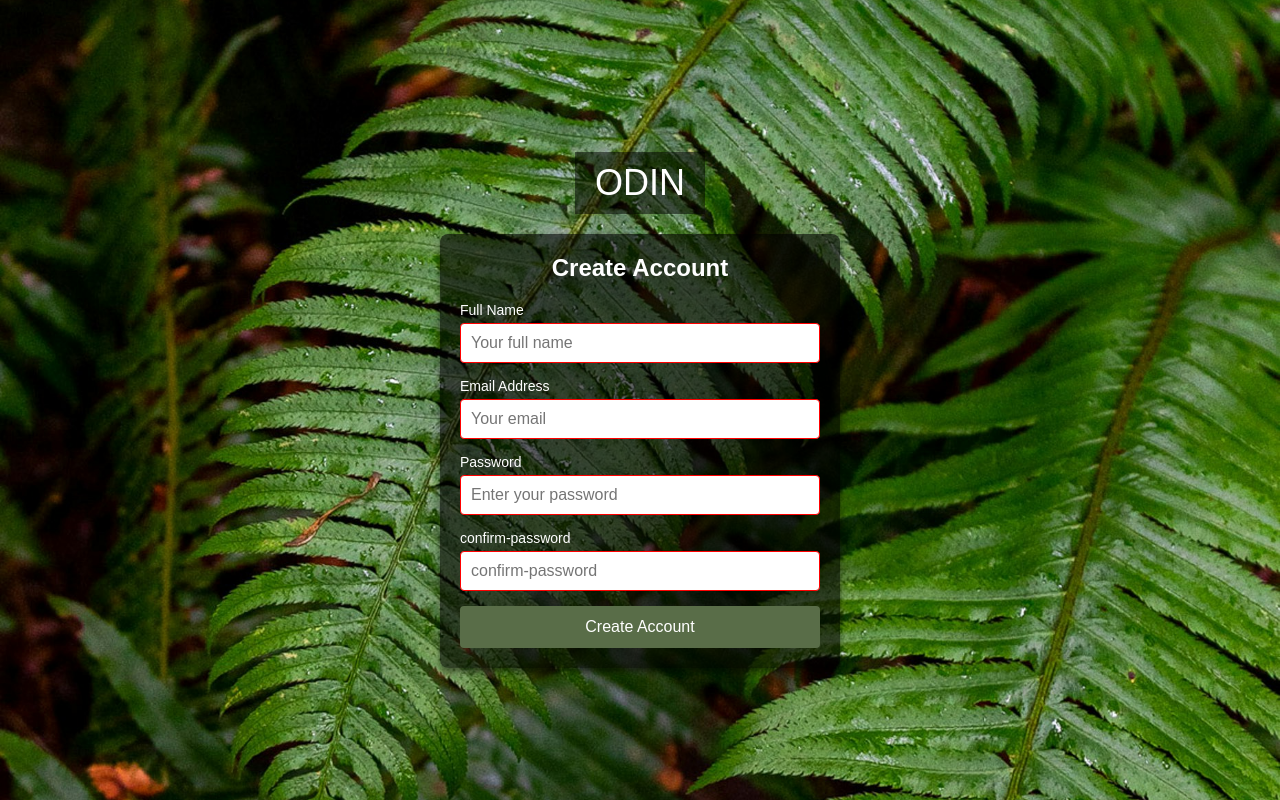
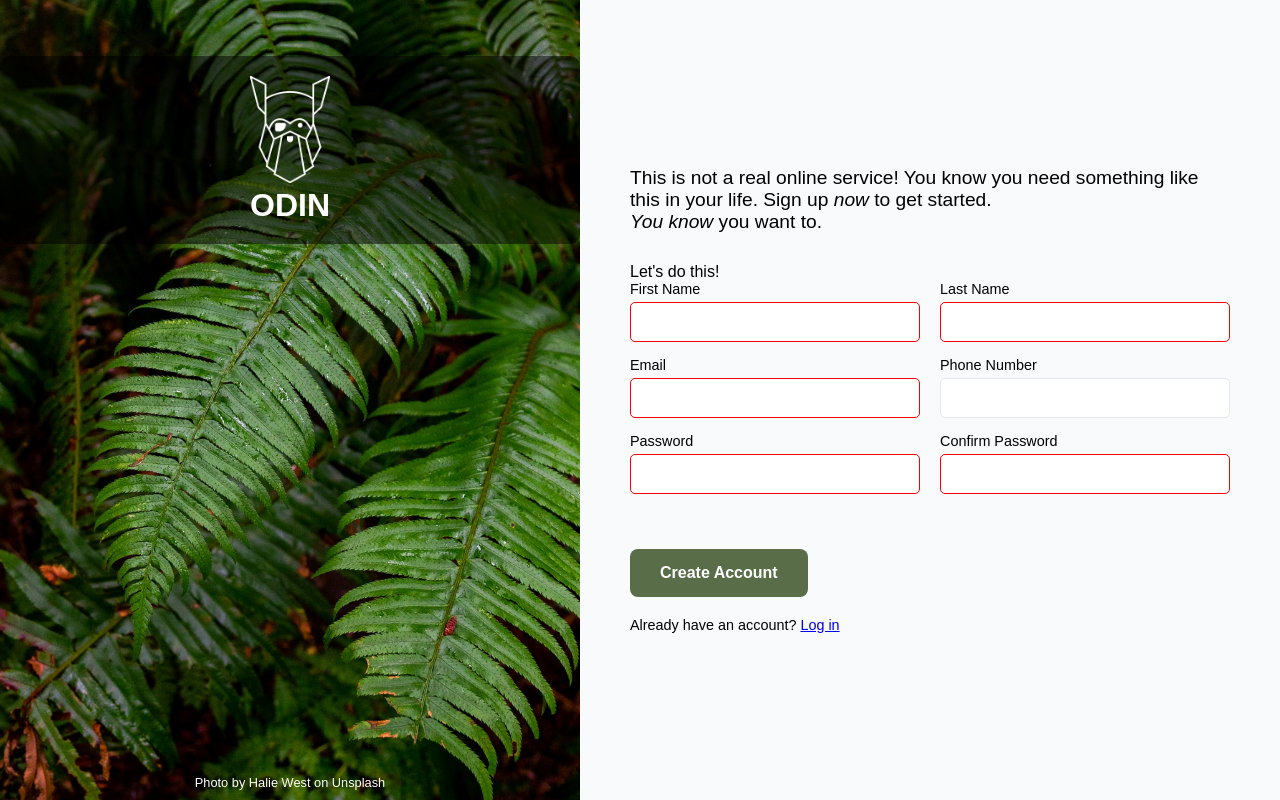
Before and after one commit to abhijai-k/Signup-form, a plain HTML site: page index.html in a window 1280 px wide. Drawn offline with Linux system fonts and the light colour scheme; a web font is replaced by a local one.

Commit message:
alignment update

```diff
--- a/index.html
+++ b/index.html
@@ -3,36 +3,62 @@
 <head>
   <meta charset="UTF-8">
   <meta name="viewport" content="width=device-width, initial-scale=1.0">
-    <title>Signup Form</title>
-    <link href="https://fonts.googleapis.com/css2?family=Norse+Bold&display=swap" rel="stylesheet">
+  <title>Sign Up | Odin Project</title>
+  <link href="https://fonts.googleapis.com/css2?family=Norse&display=swap" rel="stylesheet">
   <link rel="stylesheet" href="style.css">
 </head>
 <body>
   <div class="container">
-        <header>
-            <div class="logo">ODIN</div>
-        </header>
-        <main>
-            <div class="form-container">
-                <form class="signup-form">
-                    <h1>Create Account</h1>
-
-                    <label for="name">Full Name</label>
-                    <input type="text" id="name" placeholder="Your full name" required>
-
-                    <label for="email">Email Address</label>
-                    <input type="email" id="email" placeholder="Your email" required>
-
+    <div class="sidebar">
+      <div class="logo-container">
+        <img src="logo.png" alt="Odin Logo" class="logo">
+        <h1>ODIN</h1>
+      </div>
+      <p class="credit">Photo by Halie West on Unsplash</p>
+    </div>
+    <div class="form-section">
+      <div class="form-header">
+        <p>This is not a real online service! You know you need something like this in your life. Sign up <em>now</em> to get started.</p>
+        <p><em>You know</em> you want to.</p>
+      </div>
+      <form action="#" method="post">
+        <fieldset>
+          <legend>Let's do this!</legend>
+          <div class="input-row">
+            <div class="input-group">
+              <label for="first-name">First Name</label>
+              <input type="text" id="first-name" name="first-name" required>
+            </div>
+            <div class="input-group">
+              <label for="last-name">Last Name</label>
+              <input type="text" id="last-name" name="last-name" required>
+            </div>
+          </div>
+          <div class="input-row">
+            <div class="input-group">
+              <label for="email">Email</label>
+              <input type="email" id="email" name="email" required>
+            </div>
+            <div class="input-group">
+              <label for="phone">Phone Number</label>
+              <input type="tel" id="phone" name="phone">
+            </div>
+          </div>
+          <div class="input-row">
+            <div class="input-group">
               <label for="password">Password</label>
-                    <input type="password" id="password" placeholder="Enter your password" required>
-
-                    <label for="confirm-password"> confirm-password</label>
-                    <input type="password" id="confirm-password" placeholder="confirm-password" required>
-
-                    <button type="submit">Create Account</button>
+              <input type="password" id="password" name="password" required>
+            </div>
+            <div class="input-group">
+              <label for="confirm-password">Confirm Password</label>
+              <input type="password" id="confirm-password" name="confirm-password" required>
+            </div>
+          </div>
+        </fieldset>
+        <button type="submit" class="submit-btn">Create Account</button>
       </form>
+      <p class="login-link">Already have an account? <a href="#">Log in</a></p>
     </div>
-        </main>
   </div>
 </body>
 </html>
--- a/style.css
+++ b/style.css
@@ -1,91 +1,123 @@
-*{
+/* styles.css */
+
+* {
+    box-sizing: border-box;
     margin: 0;
     padding: 0;
-    box-sizing: border-box;
   }
 
-body {
-    font-family: 'Arial', sans-serif;
-    background-image: url('image.jpg');
-    background-size: cover;
-    background-position: center;
+  body, html {
+    height: 100%;
+    font-family: 'Norse', sans-serif;
+  }
+
+  .container {
+    display: flex;
     height: 100vh;
+  }
+
+  .sidebar {
+    background: url('image.jpg') no-repeat center center/cover;
+    flex: 1;
+    position: relative;
+    color: white;
     display: flex;
+    flex-direction: column;
     justify-content: center;
     align-items: center;
+  }
+
+  .logo-container {
+    background-color: rgba(0, 0, 0, 0.5);
+    padding: 20px 250px;
+    border-radius: 10px;
+    text-align: center;
+    margin-bottom: 500px;
+  }
+
+  .logo {
+    width: 80px;
+  }
+
+  .credit {
+    position: absolute;
+    bottom: 10px;
+    font-size: 0.8rem;
+    text-align: center;
+    width: 100%;
     color: white;
   }
 
-.container {
-    width: 100%;
-    max-width: 400px;
-    text-align: center;
+  .form-section {
+    flex: 2;
+    background-color: #f9fafb;
+    display: flex;
+    flex-direction: column;
+    justify-content: center;
+    padding: 50px;
   }
 
-header {
-    padding: 20px;
+  .form-header {
+    margin-bottom: 30px;
+    font-size: 1.2rem;
   }
 
-.logo {
-    font-family: 'Norse Bold', sans-serif;
-    font-size: 36px;
-    background-color: rgba(0, 0, 0, 0.5);
-    display: inline-block;
-    padding: 10px 20px;
-    color: white;
-}
-
-.form-container {
-    background-color: rgba(0, 0, 0, 0.6);
-    padding: 20px;
-    border-radius: 8px;
-    box-shadow: 0 4px 6px rgba(0, 0, 0, 0.5);
-
-}
-
-.signup-form {
-    display: flex;
-    flex-direction: column;
-}
-
-.signup-form h1 {
-    font-size: 24px;
+  form fieldset {
+    border: none;
     margin-bottom: 20px;
   }
 
+  .input-row {
+    display: flex;
+    gap: 20px;
+    margin-bottom: 15px;
+  }
+
+  .input-group {
+    display: flex;
+    flex-direction: column;
+    flex: 1;
+  }
+
   label {
-    font-size: 14px;
+    font-size: 0.9rem;
     margin-bottom: 5px;
-    text-align: left;
-    display: inline-block;
   }
 
   input {
     padding: 10px;
-    margin-bottom: 15px;
+    font-size: 1rem;
     border: 1px solid #E5E7EB;
-    border-radius: 4px;
-    font-size: 16px;
+    border-radius: 5px;
+  }
+
+  input:focus {
+    border-color: #3b82f6;
+    box-shadow: 0 0 5px rgba(59, 130, 246, 0.5);
+    outline: none;
   }
 
   input:invalid {
-    border: 1px solid red;
-}
-input:focus {
-    border: 1px solid blue;
-    box-shadow: 0 0 5px rgba(0, 0, 255, 0.2);
+    border-color: red;
   }
 
-button {
+  .submit-btn {
     background-color: #596D48;
     color: white;
-    padding: 12px 20px;
+    font-weight: bold;
+    padding: 15px 30px;
     border: none;
-    border-radius: 4px;
+    border-radius: 8px;
     cursor: pointer;
-    font-size: 16px;
+    margin-top: 20px;
+    font-size: 1rem;
   }
 
-button:hover {
-    background-color: #4C5B39;
+  .submit-btn:hover {
+    background-color: #4e5d3c;
   }
+
+  .login-link {
+    margin-top: 20px;
+    font-size: 0.9rem;
+  }
```
Lines whose indentation alone changed are shown as unchanged.
